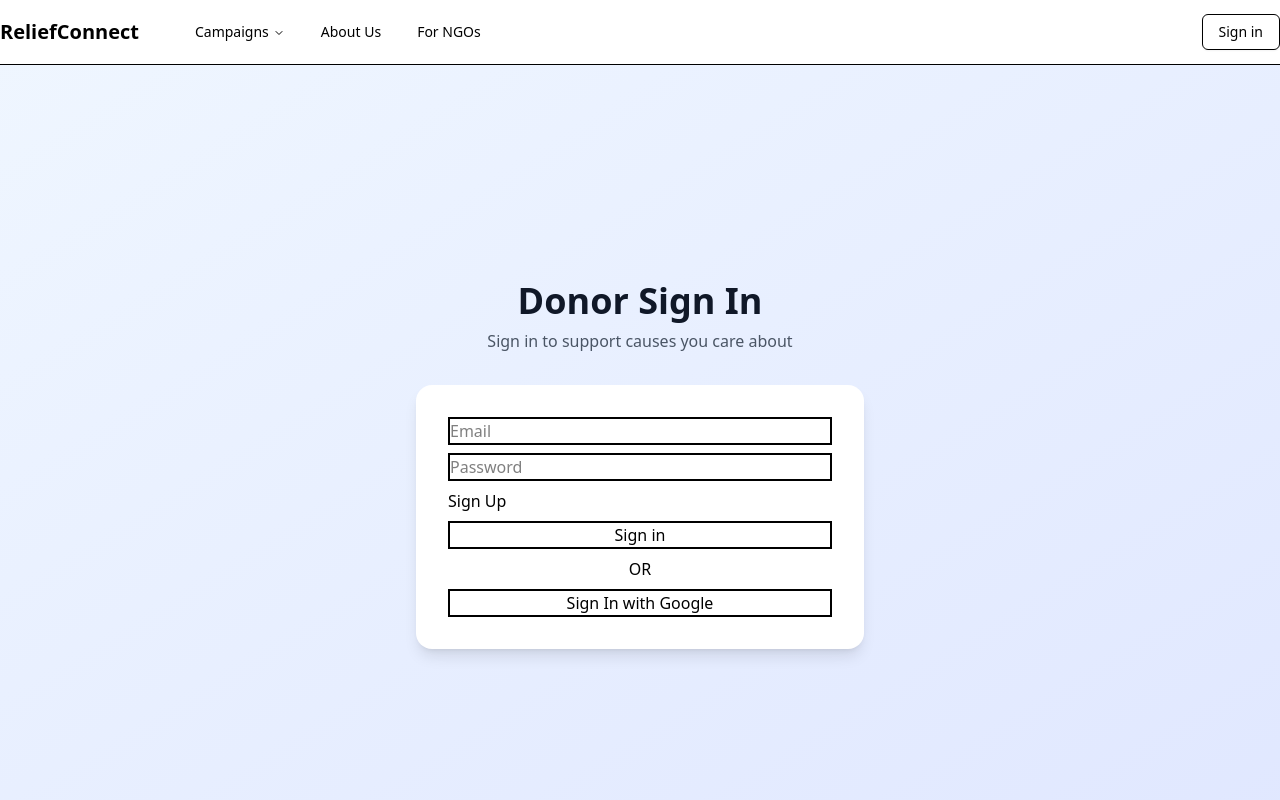
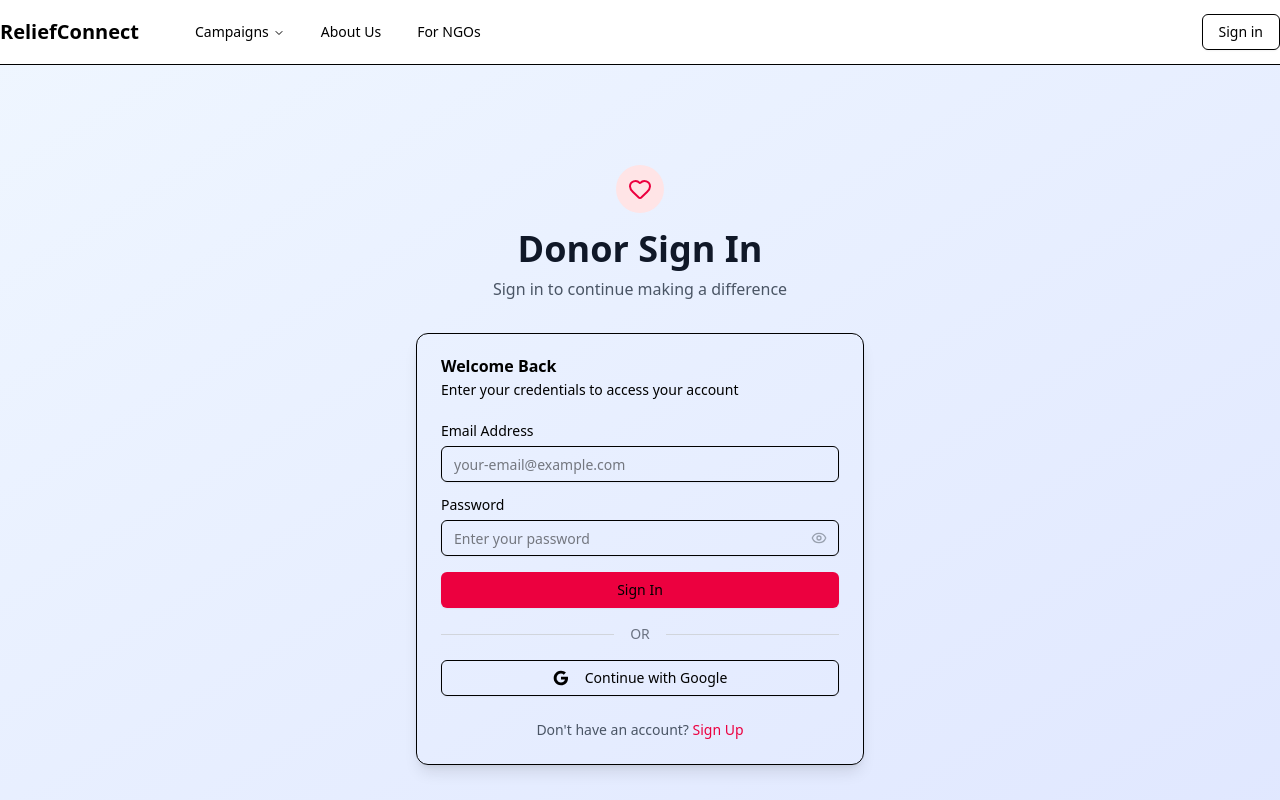
Before and after one commit to Sara-Majdi/Relief-Connect, a Next.js app: page /auth/donor in a window 1280 px wide. Shown: the top 800 px of the page. Built offline with nearby package versions, Linux system fonts and the light colour scheme; no server answers.

Commit message:
Fixed Donor sign up page

```diff
--- a/app/auth/donor/page.jsx
+++ b/app/auth/donor/page.jsx
@@ -1,13 +1,74 @@
 "use client"
-import AuthForm from "@/components/AuthForm"
+import { useState } from "react"
+import { useRouter, useSearchParams } from "next/navigation"
 import Link from "next/link"
-import { ArrowLeft } from "lucide-react"
-import { useSearchParams } from "next/navigation"
+import { Button } from "@/components/ui/button"
+import { Input } from "@/components/ui/input"
+import { Label } from "@/components/ui/label"
+import { Card, CardContent, CardDescription, CardHeader, CardTitle } from "@/components/ui/card"
+import { ArrowLeft, Eye, EyeOff, Heart } from "lucide-react"
+import { signInWithGoogle } from "@/app/utils/action"
 import { Suspense } from "react"
 
 function DonorAuthPageContent() {
+  const router = useRouter()
   const searchParams = useSearchParams()
   const authType = searchParams.get("authtype")?.toLowerCase() || "signin"
+  const isSignUp = authType === "signup"
+
+  const [email, setEmail] = useState("")
+  const [password, setPassword] = useState("")
+  const [showPassword, setShowPassword] = useState(false)
+  const [loading, setLoading] = useState(false)
+  const [error, setError] = useState("")
+  const [success, setSuccess] = useState("")
+
+  const handleEmailPasswordSubmit = async (e) => {
+    e.preventDefault()
+    setError("")
+    setSuccess("")
+    setLoading(true)
+
+    try {
+      const formData = new FormData()
+      formData.append('email', email)
+      formData.append('password', password)
+
+      // Import the server actions dynamically
+      const { signupWithEmailPassword, signinWithEmailPassword } = await import('@/app/utils/action')
+
+      const action = isSignUp ? signupWithEmailPassword : signinWithEmailPassword
+      const result = await action(null, formData)
+
+      if (result?.error) {
+        setError(result.error)
+      } else if (result?.success) {
+        setSuccess(result.success)
+        // If sign-in is successful, it will redirect automatically
+        // If sign-up is successful, show the success message
+      }
+    } catch (err) {
+      console.error('Auth error:', err)
+      setError('An unexpected error occurred. Please try again.')
+    } finally {
+      setLoading(false)
+    }
+  }
+
+  const handleGoogleSignIn = async (e) => {
+    e.preventDefault()
+    setLoading(true)
+    setError("")
+
+    try {
+      const formData = new FormData()
+      await signInWithGoogle(null, formData)
+    } catch (err) {
+      console.error('Google sign-in error:', err)
+      setError('Failed to sign in with Google. Please try again.')
+      setLoading(false)
+    }
+  }
 
   return (
     <div className="flex min-h-screen flex-col items-center justify-center bg-gradient-to-br from-blue-50 to-indigo-100 p-4">
@@ -21,13 +82,159 @@ function DonorAuthPageContent() {
 
       <div className="w-full max-w-md">
         <div className="mb-8 text-center">
-          <h1 className="text-4xl font-bold text-gray-900 mb-2">Donor Sign In</h1>
-          <p className="text-gray-600">Sign in to support causes you care about</p>
+          <div className="mx-auto h-12 w-12 bg-rose-100 rounded-full flex items-center justify-center mb-4">
+            <Heart className="h-6 w-6 text-rose-600" />
+          </div>
+          <h1 className="text-4xl font-bold text-gray-900 mb-2">
+            {isSignUp ? "Create Donor Account" : "Donor Sign In"}
+          </h1>
+          <p className="text-gray-600">
+            {isSignUp
+              ? "Join us to support causes you care about"
+              : "Sign in to continue making a difference"}
+          </p>
         </div>
 
-        <div className="rounded-2xl bg-white p-8 shadow-lg">
-          <AuthForm userType="donor" authType={authType} />
-        </div>
+        <Card className="shadow-lg">
+          <CardHeader>
+            <CardTitle>{isSignUp ? "Sign Up" : "Welcome Back"}</CardTitle>
+            <CardDescription>
+              {isSignUp
+                ? "Create your account to start making donations"
+                : "Enter your credentials to access your account"}
+            </CardDescription>
+          </CardHeader>
+          <CardContent>
+            {error && (
+              <div className="mb-4 p-3 bg-red-50 border border-red-200 rounded-lg">
+                <p className="text-red-600 text-sm">{error}</p>
+              </div>
+            )}
+
+            {success && (
+              <div className="mb-4 p-3 bg-green-50 border border-green-200 rounded-lg">
+                <p className="text-green-600 text-sm">{success}</p>
+              </div>
+            )}
+
+            <form onSubmit={handleEmailPasswordSubmit} className="space-y-4">
+              <div className="space-y-2">
+                <Label htmlFor="email">Email Address</Label>
+                <Input
+                  id="email"
+                  type="email"
+                  placeholder="your-email@example.com"
+                  value={email}
+                  onChange={(e) => setEmail(e.target.value)}
+                  required
+                  disabled={loading}
+                />
+              </div>
+
+              <div className="space-y-2">
+                <Label htmlFor="password">Password</Label>
+                <div className="relative">
+                  <Input
+                    id="password"
+                    type={showPassword ? "text" : "password"}
+                    placeholder="Enter your password"
+                    value={password}
+                    onChange={(e) => setPassword(e.target.value)}
+                    required
+                    disabled={loading}
+                    className="pr-10"
+                  />
+                  <button
+                    type="button"
+                    className="absolute inset-y-0 right-0 pr-3 flex items-center"
+                    onClick={() => setShowPassword(!showPassword)}
+                    disabled={loading}
+                  >
+                    {showPassword ? (
+                      <EyeOff className="h-4 w-4 text-gray-400" />
+                    ) : (
+                      <Eye className="h-4 w-4 text-gray-400" />
+                    )}
+                  </button>
+                </div>
+              </div>
+
+              <Button
+                type="submit"
+                className="w-full bg-rose-600 hover:bg-rose-700"
+                disabled={loading}
+              >
+                {loading ? (
+                  <>
+                    <div className="animate-spin rounded-full h-4 w-4 border-b-2 border-white mr-2"></div>
+                    {isSignUp ? "Creating Account..." : "Signing In..."}
+                  </>
+                ) : (
+                  isSignUp ? "Create Account" : "Sign In"
+                )}
+              </Button>
+            </form>
+
+            <div className="mt-4 flex items-center gap-4">
+              <div className="flex-1 h-px bg-gray-300"></div>
+              <span className="text-sm text-gray-500">OR</span>
+              <div className="flex-1 h-px bg-gray-300"></div>
+            </div>
+
+            <form onSubmit={handleGoogleSignIn} className="mt-4">
+              <Button
+                type="submit"
+                variant="outline"
+                className="w-full"
+                disabled={loading}
+              >
+                <svg className="h-5 w-5 mr-2" viewBox="0 0 24 24">
+                  <path
+                    fill="currentColor"
+                    d="M22.56 12.25c0-.78-.07-1.53-.2-2.25H12v4.26h5.92c-.26 1.37-1.04 2.53-2.21 3.31v2.77h3.57c2.08-1.92 3.28-4.74 3.28-8.09z"
+                  />
+                  <path
+                    fill="currentColor"
+                    d="M12 23c2.97 0 5.46-.98 7.28-2.66l-3.57-2.77c-.98.66-2.23 1.06-3.71 1.06-2.86 0-5.29-1.93-6.16-4.53H2.18v2.84C3.99 20.53 7.7 23 12 23z"
+                  />
+                  <path
+                    fill="currentColor"
+                    d="M5.84 14.09c-.22-.66-.35-1.36-.35-2.09s.13-1.43.35-2.09V7.07H2.18C1.43 8.55 1 10.22 1 12s.43 3.45 1.18 4.93l2.85-2.22.81-.62z"
+                  />
+                  <path
+                    fill="currentColor"
+                    d="M12 5.38c1.62 0 3.06.56 4.21 1.64l3.15-3.15C17.45 2.09 14.97 1 12 1 7.7 1 3.99 3.47 2.18 7.07l3.66 2.84c.87-2.6 3.3-4.53 6.16-4.53z"
+                  />
+                </svg>
+                Continue with Google
+              </Button>
+            </form>
+
+            <div className="mt-6 text-center">
+              {isSignUp ? (
+                <p className="text-sm text-gray-600">
+                  Already have an account?{" "}
+                  <Link
+                    href="/auth/donor?authtype=signin"
+                    className="text-rose-600 hover:text-rose-700 font-medium"
+                  >
+                    Sign In
+                  </Link>
+                </p>
+              ) : (
+                <p className="text-sm text-gray-600">
+                  Don't have an account?{" "}
+                  <Link
+                    href="/auth/donor?authtype=signup"
+                    className="text-rose-600 hover:text-rose-700 font-medium"
+                  >
+                    Sign Up
+                  </Link>
+                </p>
+              )}
+            </div>
+          </CardContent>
+        </Card>
       </div>
     </div>
   )
@@ -35,7 +242,11 @@ function DonorAuthPageContent() {
 
 export default function DonorAuthPage() {
   return (
-    <Suspense fallback={<div>Loading...</div>}>
+    <Suspense fallback={
+      <div className="flex min-h-screen items-center justify-center">
+        <div className="animate-spin rounded-full h-8 w-8 border-b-2 border-rose-600"></div>
+      </div>
+    }>
       <DonorAuthPageContent />
     </Suspense>
   )
```
